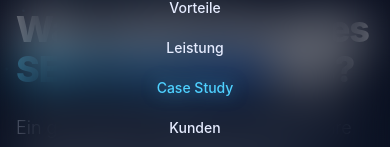
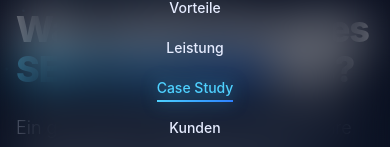
Before and after one commit to NahbarTeam2025/VL, a React (Vite) app: page / in a window 390 px wide. Both pictures are taken after a click on the button "Open main menu". Shown: the part 123-270 px from the top of the page. Built offline with nearby package versions, Linux system fonts and the light colour scheme.

Commit message:
fix(ui): Improve layout and styling for responsiveness
Adjusts the `Benefits` component to ensure cards fill available height. Updates the `Navbar` link styling for better mobile and desktop presentation, specifically refining the underline animation.

```diff
--- a/components/Benefits.tsx
+++ b/components/Benefits.tsx
@@ -33,8 +33,8 @@ export const Benefits: React.FC = () => {
         </motion.div>
 
         <div className="grid grid-cols-1 md:grid-cols-3 gap-8 justify-center">
-          <motion.div initial={{ opacity: 0, y: 20 }} whileInView={{ opacity: 1, y: 0 }} viewport={{ once: true }} transition={{ delay: 0.1 }}>
-            <GradientCard>
+          <motion.div className="h-full" initial={{ opacity: 0, y: 20 }} whileInView={{ opacity: 1, y: 0 }} viewport={{ once: true }} transition={{ delay: 0.1 }}>
+            <GradientCard className="h-full">
               <div className="p-8 text-center h-full flex flex-col items-center">
                 <Bot className="w-12 h-12 text-[#4FD1FF] mb-6 group-hover:scale-110 transition-transform duration-300" />
                 <h3 className="text-xl font-bold text-white mb-4">Sichtbarkeit in ChatGPT</h3>
@@ -45,8 +45,8 @@ export const Benefits: React.FC = () => {
             </GradientCard>
           </motion.div>
 
-          <motion.div initial={{ opacity: 0, y: 20 }} whileInView={{ opacity: 1, y: 0 }} viewport={{ once: true }} transition={{ delay: 0.2 }}>
-            <GradientCard>
+          <motion.div className="h-full" initial={{ opacity: 0, y: 20 }} whileInView={{ opacity: 1, y: 0 }} viewport={{ once: true }} transition={{ delay: 0.2 }}>
+            <GradientCard className="h-full">
               <div className="p-8 text-center h-full flex flex-col items-center">
                 <Sparkles className="w-12 h-12 text-[#2F80FF] mb-6 group-hover:scale-110 transition-transform duration-300" />
                 <h3 className="text-xl font-bold text-white mb-4">Präsenz in Google Gemini</h3>
@@ -57,8 +57,8 @@ export const Benefits: React.FC = () => {
             </GradientCard>
           </motion.div>
 
-          <motion.div initial={{ opacity: 0, y: 20 }} whileInView={{ opacity: 1, y: 0 }} viewport={{ once: true }} transition={{ delay: 0.3 }}>
-            <GradientCard>
+          <motion.div className="h-full" initial={{ opacity: 0, y: 20 }} whileInView={{ opacity: 1, y: 0 }} viewport={{ once: true }} transition={{ delay: 0.3 }}>
+            <GradientCard className="h-full">
               <div className="p-8 text-center h-full flex flex-col items-center">
                 <Search className="w-12 h-12 text-white mb-6 group-hover:scale-110 transition-transform duration-300" />
                 <h3 className="text-xl font-bold text-white mb-4">Google Top 5 Rankings</h3>
--- a/components/Navbar.tsx
+++ b/components/Navbar.tsx
@@ -13,16 +13,18 @@ const NavLink: React.FC<NavLinkProps> = ({ href, children, onClick, isActive })
   <a
     href={href}
     onClick={onClick}
-    className={`group relative transition-all duration-300 py-2 px-3 text-sm font-medium block w-full text-center md:text-left md:inline-block md:w-auto ${
+    className={`group relative transition-all duration-300 py-2 px-3 text-sm font-medium block w-full text-center ${
       isActive
         ? 'text-[#4FD1FF] drop-shadow-[0_0_8px_rgba(79,209,255,0.5)]'
         : 'text-text-secondary hover:text-white'
     }`}
   >
-    {children}
-    <span className={`absolute bottom-0 left-0 w-full h-[2px] bg-gradient-to-r from-[#4FD1FF] to-[#2F80FF] transition-transform duration-300 hidden md:block ${
-      isActive ? 'scale-x-100' : 'scale-x-0 group-hover:scale-x-100'
-    }`}></span>
+    <span className="relative inline-block">
+      {children}
+      <span className={`absolute -bottom-1 left-0 w-full h-[2px] bg-gradient-to-r from-[#4FD1FF] to-[#2F80FF] transition-transform duration-300 ${
+        isActive ? 'scale-x-100' : 'scale-x-0 group-hover:scale-x-100'
+      }`}></span>
+    </span>
   </a>
 );
 
```
